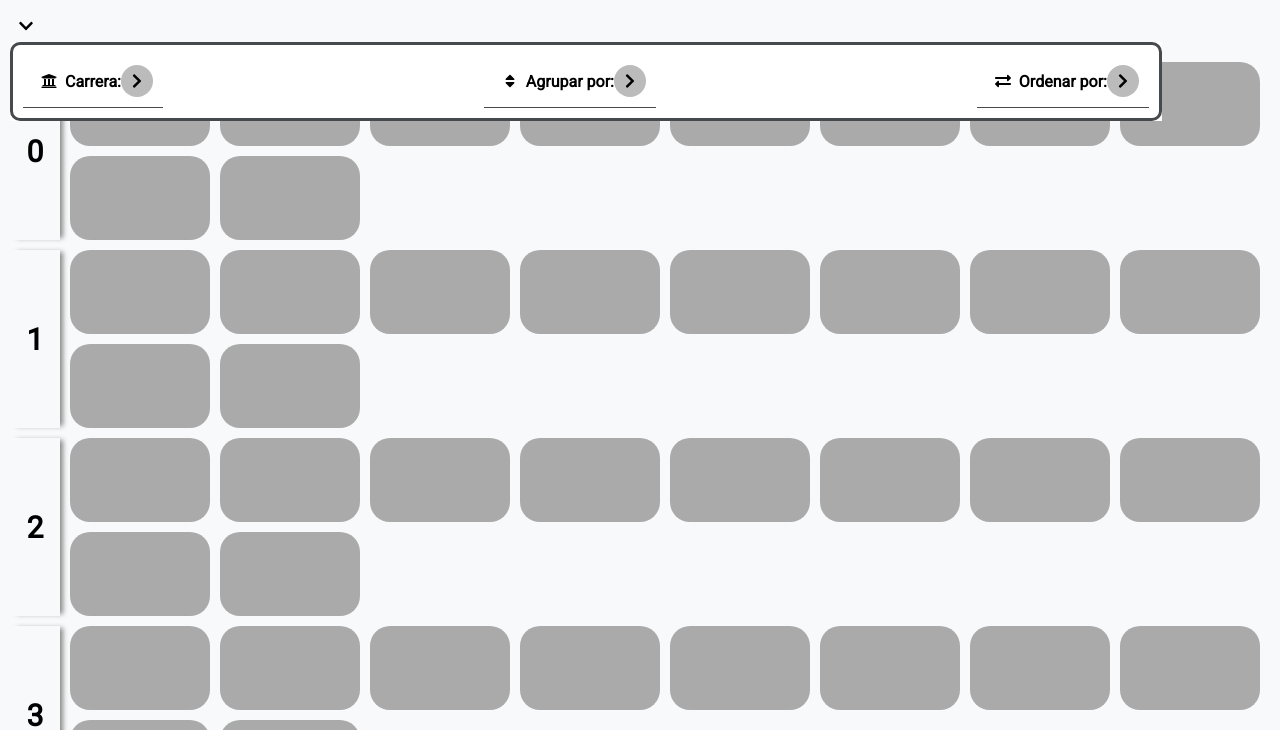
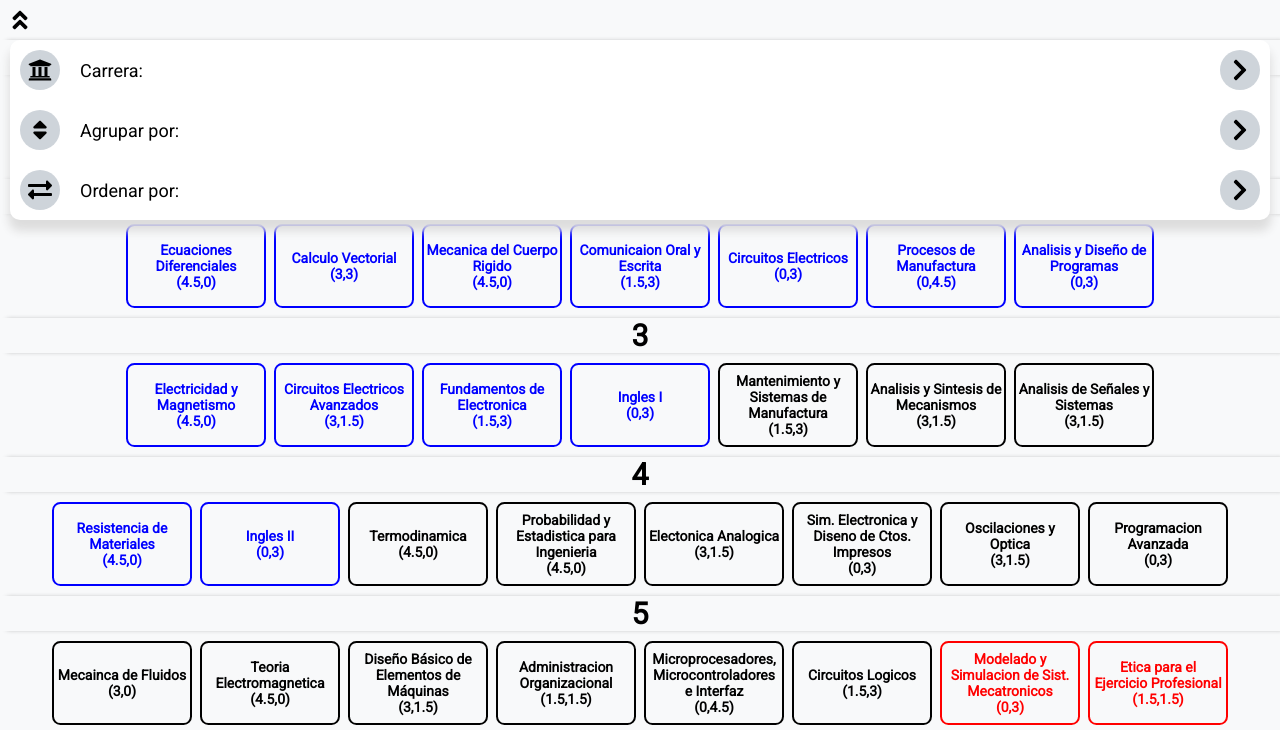
Before and after one commit to leoopez/RoadMapUpiita, a React app: page / in a window 1280 px wide. Both pictures are taken after a click on the element 26 px from the left and 26 px from the top of the page. Shown: the top 730 px of the page. Built offline with nearby package versions, Linux system fonts and the light colour scheme.

Commit message:
dd multilevel sh*t"

```diff
--- a/src/Components/App.css
+++ b/src/Components/App.css
@@ -4,7 +4,7 @@
     font-size: 62.5%;
     --bg-primary:#f8f9fa;
     --bg-secundary: #474a4d;
-    --bg-accent: #ffec99;
+    --bg-accent: #ced4da;
 
     --text-color:#212529;
     --text-color-secundary: #dee2e6;
@@ -22,8 +22,6 @@
     padding: 0;
     box-sizing: inherit;
 }
-
-
 
 body {
     font-family: 'Roboto', sans-serif, monospace;
@@ -53,7 +51,7 @@ a{
     justify-content: center;
     align-items: center;
     flex-wrap: wrap;
-    gap: 1rem;
+    gap: 0.8rem;
 }
 
 .grid__container--center {
@@ -72,12 +70,16 @@ a{
     display: flex;
     justify-content: center;
     align-items: center;
-    width: 3.2rem;
-    height: 3.2rem;
+    width: 4rem;
+    height: 4rem;
     cursor: pointer;
-    padding: 0.5rem;
+    padding: 0.8rem;
 }
 
+.icon--button {
+    border-radius: 50%;
+    background-color: var(--bg-accent);
+}
 .info--icon,
 .pdf--icon:hover,
 .close--icon {
--- a/src/Components/Main/Aplication/Aplication.css
+++ b/src/Components/Main/Aplication/Aplication.css
@@ -1,11 +1,8 @@
-.units-grid{
-    grid-template-columns: 5rem auto;
+.application {
+    margin: 0 auto;
 }
 
-
-@media (max-width: 480px){
-    .units-grid{
-        grid-template-columns: 1fr;
-        /* background-color: black; */
-    }
+.units-grid{
+    grid-template-columns: 1fr;
+    max-width: 130rem;
 }
--- a/src/Components/Main/Aplication/Aplication.js
+++ b/src/Components/Main/Aplication/Aplication.js
@@ -6,18 +6,17 @@ import { useState } from "react/cjs/react.development";
 import "./Aplication.css";
 
 import Options from "./Options/Options";
-import Settings from "./Settings/Settings";
+import UnitsSettings from "./Settings/UntisSettings";
 import Units from "./Units/Units";
 
 export default function Aplication() {
-  const [career, setCareer] = useState(null);
-  const [group, setGroup] = useState();
+  const [career, setCareer] = useState("Mecatronica");
+  const [group, setGroup] = useState("semester");
   const [order, setOrder] = useState();
 
   return (
-    <>
-      <section className='container'>
-        <Settings
+    <div className='application'>
+      <UnitsSettings
         career={career}
         changeCareer={setCareer}
         order={order}
@@ -25,11 +24,8 @@ export default function Aplication() {
         group={group}
         changeGroup={setGroup}
       />
-      </section>
-      <section className='container'>
       <Units career={career} group={group} />
-      </section>
       <Options />
-    </>
+    </div>
   );
 }
--- a/src/Components/Main/Aplication/Options/InfoModal/InfoModal.js
+++ b/src/Components/Main/Aplication/Options/InfoModal/InfoModal.js
@@ -4,11 +4,13 @@ import React from "react";
 import { FaTimes } from "react-icons/fa";
 
 import "./InfoModal.css";
+import useClose from "../../../../../hooks/useClose";
 
 export default function InfoModal({ setInfoModal = f => f }) {
+  const ref = useClose(false, setInfoModal);
   return (
     <div className='info--modal'>
-      <div className='info--modal__body '>
+      <div ref={ref} className='info--modal__body '>
         <div className='icon--container' onClick={() => setInfoModal(false)}>
           <FaTimes color='black' size={"100%"} />
         </div>
--- a/src/Components/Main/Aplication/Options/Options.js
+++ b/src/Components/Main/Aplication/Options/Options.js
@@ -15,6 +15,7 @@ import { FaInfoCircle } from "react-icons/fa";
 export default function Options() {
   const [darkMode, setDarkMode] = useState(false);
   const [infoModal, setInfoModal] = useState(false);
+
   return (
     <div className='options--bar'>
       <div className='icon--container'>
--- a/src/Components/Main/Aplication/Settings/NavbarSettings.js
+++ /dev/null
@@ -1,49 +0,0 @@
-/** @format */
-
-import React from "react";
-
-import SettingsDropdown from "./SettingsDropdown";
-import { FaUniversity, FaSort, FaExchangeAlt } from "react-icons/fa";
-
-import { CSSTransition } from "react-transition-group";
-
-const careers = ["Mecatronica", "Telematica", "Bionica"];
-const groupBy = ["semester", "level"];
-const orderBy = ["M-m", "m-M"];
-
-export default function NavbarSettings({
-  career,
-  changeCareer,
-  group,
-  changeGroup,
-  order,
-  changeOrder,
-}) {
-  return (
-    <nav className='settings'>
-      <ul className='nav__settings'>
-        <SettingsDropdown
-          mode={career}
-          changeMode={changeCareer}
-          options={careers}
-          Iconleft={<FaUniversity />}>
-          <b>Carrera: </b>
-        </SettingsDropdown>
-        <SettingsDropdown
-          mode={group}
-          changeMode={changeGroup}
-          options={groupBy}
-          Iconleft={<FaSort />}>
-          <b>Agrupar por: </b>
-        </SettingsDropdown>
-        <SettingsDropdown
-          mode={order}
-          changeMode={changeOrder}
-          options={orderBy}
-          Iconleft={<FaExchangeAlt />}>
-          <b>Ordenar por: </b>
-        </SettingsDropdown>
-      </ul>
-    </nav>
-  );
-}
--- a/src/Components/Main/Aplication/Settings/Settings.js
+++ /dev/null
@@ -1,26 +0,0 @@
-/** @format */
-import React, { useState } from "react";
-
-import NavbarSettings from "./NavbarSettings";
-
-import "./UnitsSetttings.css";
-import useClose from "../../../../hooks/useClose";
-
-import { FaChevronDown } from "react-icons/fa";
-
-export default function Settings(props) {
-  const [open, setOpen] = useState(false);
-  const ref = useClose();
-
-  return (
-    <>
-      <span
-        className='icon--container icon'
-        onClick={() => setOpen(open => !open)}
-        ref={ref}>
-        <FaChevronDown />
-      </span>
-      {open && <NavbarSettings props={props} />}
-    </>
-  );
-}
--- a/src/Components/Main/Aplication/Settings/SettingsDropdown.js
+++ /dev/null
@@ -1,47 +0,0 @@
-/** @format */
-
-import React, { useState } from "react";
-import useClose from "../../../../hooks/useClose";
-
-import { FaChevronRight } from "react-icons/fa";
-
-export default function SettingsDropdown({
-  options,
-  mode,
-  changeMode = f => f,
-  Iconleft,
-  children,
-}) {
-  const [open, toggle] = useState(false);
-  const ref = useClose(false, toggle);
-
-  return (
-    <li className='dropdown__settings'>
-      <span className='icon--container'>{Iconleft}</span>
-      <div ref={ref} className='dp--item'>
-        <div className='dp-label' onClick={() => toggle(!open)}>
-          {children}
-          {mode}
-        </div>
-        {/* {open && (
-          <ul className='dp-menu'>
-            {options.map((option, i) => (
-              <li
-                className='dp-item'
-                key={i}
-                onClick={() => {
-                  changeMode(option);
-                  toggle(false);
-                }}>
-                {option}
-              </li>
-            ))}
-          </ul>
-        )} */}
-      </div>
-      <span className='icon--container icon--left'>
-        <FaChevronRight />
-      </span>
-    </li>
-  );
-}
--- a/src/Components/Main/Aplication/Settings/UnitsSetttings.css
+++ b/src/Components/Main/Aplication/Settings/UnitsSetttings.css
@@ -1,53 +1,56 @@
-.settings {
-    margin-bottom: 1rem;
-    overflow: hidden;
-    transition: height var(--speed) ease;
+.settings{
+    position: absolute;
+    right: 1rem;
+    left: 1rem;
+    z-index: 10;
     background-color: white;
-    z-index: 10;
-    position: absolute;
-    width: 90vw;
+    font-weight: 400;
+    font-size: 1.8rem;
+    border-radius: 1rem;
+    box-shadow: 0 1rem 1rem 0.1rem #ddd;
 }
 
-.nav__settings{
+.nav{
+    position: relative;
     display: flex;
-    justify-content: space-between;
     flex-direction: column;
-    gap: 1rem;
-    padding: 1rem 1rem;
-    border: 0.3rem solid #474a4d;
+    width: 100%;
+}
+
+.nav-item{
+    position: relative;
+    display: flex;
+    align-items: center;
+    cursor: pointer;
+    border-radius: 4rem;
+    padding: 0.5rem 1rem;
+    margin: 0.5rem 0;
+    transition: background-color 1s;
+}
+
+.nav-item:hover,
+.nav-item:active{
+    background-color: black;
+}
+
+.nav--text {
+    margin: 0 2rem;
+}
+
+.icon--left{
+    margin-left: auto;
+}
+
+.nav--secundary{
+    z-index: 20;
+    position: absolute;
+    top: 5rem;
+    left:5rem;
+    background-color: white;
+    box-shadow: 0 1rem 10rem 10rem #ddd;
     border-radius: 1rem;
 }
 
-.dropdown__settings {
-    display: flex;
-    align-items: center;
-    justify-content: center;
-    max-width: 100%;
-    border-bottom: 1px solid #474a4d;
-    padding: 1rem;
-    cursor: pointer;
-}
-
-.icon--left{
-    background-color: #bbb;
-    border-radius: 50%;
-    margin-left: auto;
-    cursor: default;
-}
-
-.dropdown__settings:hover{
-    background-color: cornsilk;
-}
-
-.dp-menu {
-    position: absolute;
-    top: 0;
-    background-color: white;
-    display: flex;
-    flex-direction: column;
-    border: 2px solid black;
-    border-radius: 0.2rem;
-}
 @media only screen and (min-width: 40em) {
     .nav__settings{
         flex-direction: row;
--- /dev/null
+++ b/src/Components/Main/Aplication/Settings/UntisSettings.js
@@ -0,0 +1,97 @@
+/** @format */
+import React, { useState } from "react";
+
+import "./UnitsSetttings.css";
+import useClose from "../../../../hooks/useClose";
+
+import {
+  FaAngleDoubleDown,
+  FaAngleDoubleUp,
+  FaChevronRight,
+  FaUniversity,
+  FaSort,
+  FaExchangeAlt,
+} from "react-icons/fa";
+
+const careers = ["Mecatronica", "Telematica", "Bionica"];
+const groupBy = ["semester", "level"];
+const orderBy = ["M-m", "m-M"];
+
+export default function UnitsSettings(props) {
+  const [open, setOpen] = useState(false);
+  const ref = useClose(false, setOpen);
+
+  return (
+    <div className='settings--container' ref={ref}>
+      <span
+        className='icon--container icon'
+        onClick={() => setOpen(open => !open)}>
+        {open ? (
+          <FaAngleDoubleUp size={"100%"} />
+        ) : (
+          <FaAngleDoubleDown size={"100%"} />
+        )}
+      </span>
+      {open && (
+        <Navbar>
+          <NavItem icon={<FaUniversity size={"100%"} />} dd={careers}>
+            Carrera:
+          </NavItem>
+          <NavItem icon={<FaSort size={"100%"} />} dd={groupBy}>
+            Agrupar por:
+          </NavItem>
+          <NavItem icon={<FaExchangeAlt size={"100%"} />} dd={orderBy}>
+            Ordenar por:
+          </NavItem>
+        </Navbar>
+      )}
+    </div>
+  );
+}
+
+function Navbar({ children }) {
+  return (
+    <nav className='settings'>
+      <ul className='nav'>{children}</ul>
+    </nav>
+  );
+}
+
+function NavItem({ icon, children, dd }) {
+  const [open, setOpen] = useState(false);
+  return (
+    <li className='nav-item' onClick={() => setOpen(open => !open)}>
+      <span className='icon--container icon--button'>{icon}</span>
+      <span className='nav--text'>{children}</span>
+      <span className='icon--container icon--button icon--left'>
+        {<FaChevronRight size='100%' />}
+      </span>
+
+      {open && <DropDown dd={dd} />}
+    </li>
+  );
+}
+
+function DropDown({ dd }) {
+  return (
+    <ul className='nav--secundary'>
+      {dd.map(item => (
+        <DropItem item={item} />
+      ))}
+    </ul>
+  );
+}
+
+function DropItem({ item }) {
+  return (
+    <li className='nav-item'>
+      <span className='icon--container icon--button'>
+        <FaAngleDoubleUp size={"100%"} />
+      </span>
+      <span className='nav--text'>{item}</span>
+      <span className='icon--container icon--button icon--left'>
+        {<FaChevronRight size='100%' />}
+      </span>
+    </li>
+  );
+}
--- a/src/Components/Main/Aplication/Units/SetUnits.css
+++ b/src/Components/Main/Aplication/Units/SetUnits.css
@@ -1,17 +1,9 @@
 .group {
     flex-wrap: wrap;
-    max-width: 140rem;
-    justify-content: start;
+    justify-content: center;
 }
 
 .group--number{
     font-size: 3rem;
     box-shadow: 5px 0 5px -2px #888;
 }
-
-@media (max-width: 480px){
-    .group--number{
-        font-size: 5rem;
-        border-right: none;
-    }
-}
--- a/src/Components/Main/Aplication/Units/Unit.css
+++ b/src/Components/Main/Aplication/Units/Unit.css
@@ -19,6 +19,7 @@
 }
 
 .front {
+    padding: 0 0.2rem;
     cursor: pointer;
     white-space: pre-line;
     transform: perspective(600px) rotateY(0deg)
@@ -85,9 +86,3 @@
     transition: transform .3s ease;
     z-index: -1;
   }
-
-@media (max-width: 480px){
-    .unit{
-        font-size: 1rem;
-    }
-}
--- a/src/Components/Main/Main.css
+++ b/src/Components/Main/Main.css
@@ -1,3 +1,3 @@
 main {
-    font-size: 1.6rem;
+    font-size: 1.4rem;
 }
--- a/src/Components/Main/Main.js
+++ b/src/Components/Main/Main.js
@@ -9,9 +9,7 @@ import Aplication from "./Aplication/Aplication";
 export default function Main() {
   return (
     <main className='main'>
-      <div>
-        <Aplication />
-      </div>
+      <Aplication />
     </main>
   );
 }
--- a/src/Components/UI/UI.css
+++ b/src/Components/UI/UI.css
@@ -1,5 +1,4 @@
 .card{
-    background-color: #aaa;
     border-radius: 2rem;
 }
 
--- a/src/Hooks/useClose.js
+++ b/src/Hooks/useClose.js
@@ -10,6 +10,7 @@ export default function useClose(closeValue, change = f => f) {
       if (ref.current.contains(e.target)) return;
       change(closeValue);
     };
+
     document.body.addEventListener("click", onBodyClick, { capture: true });
     return () =>
       document.body.removeEventListener("click", onBodyClick, {
```
Also changed, not shown: src/Components/Main/Aplication/reducer/reducer.js (added, +10 -0 lines). Lines whose indentation alone changed are shown as unchanged.
